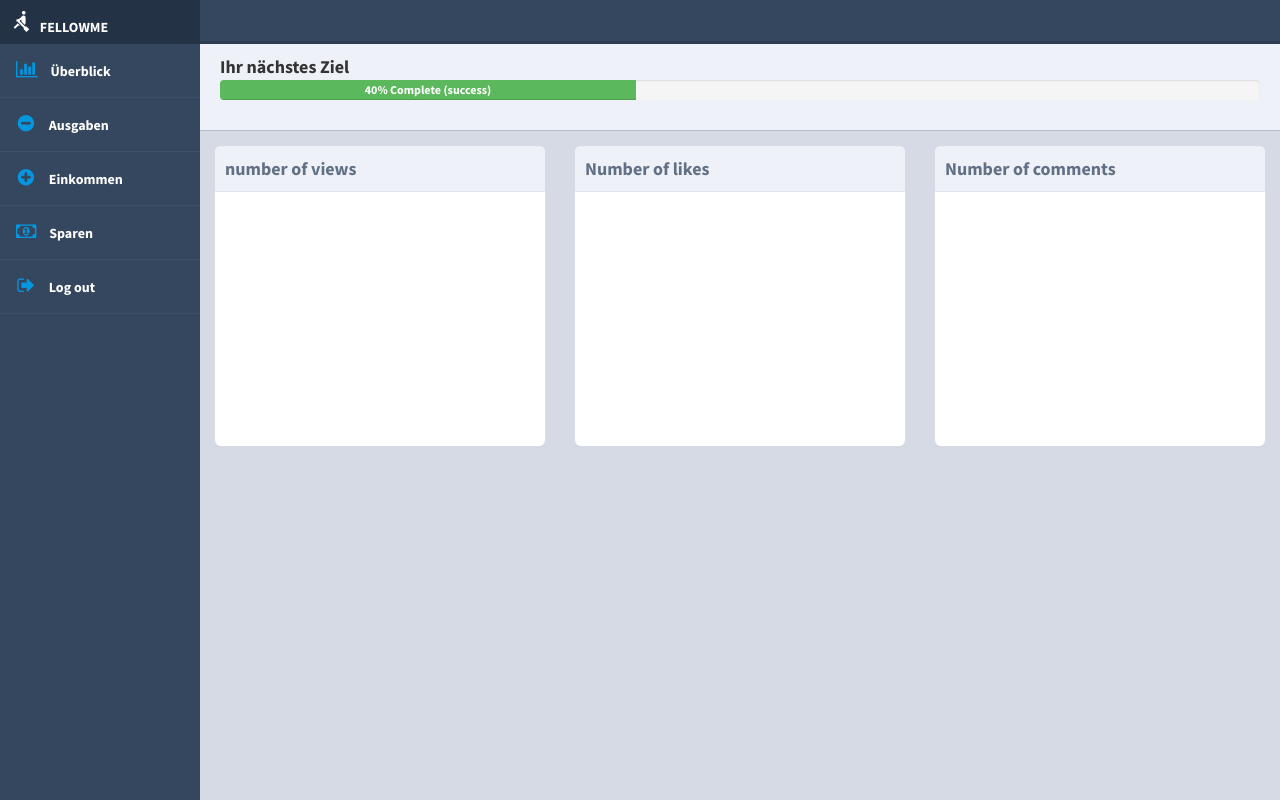
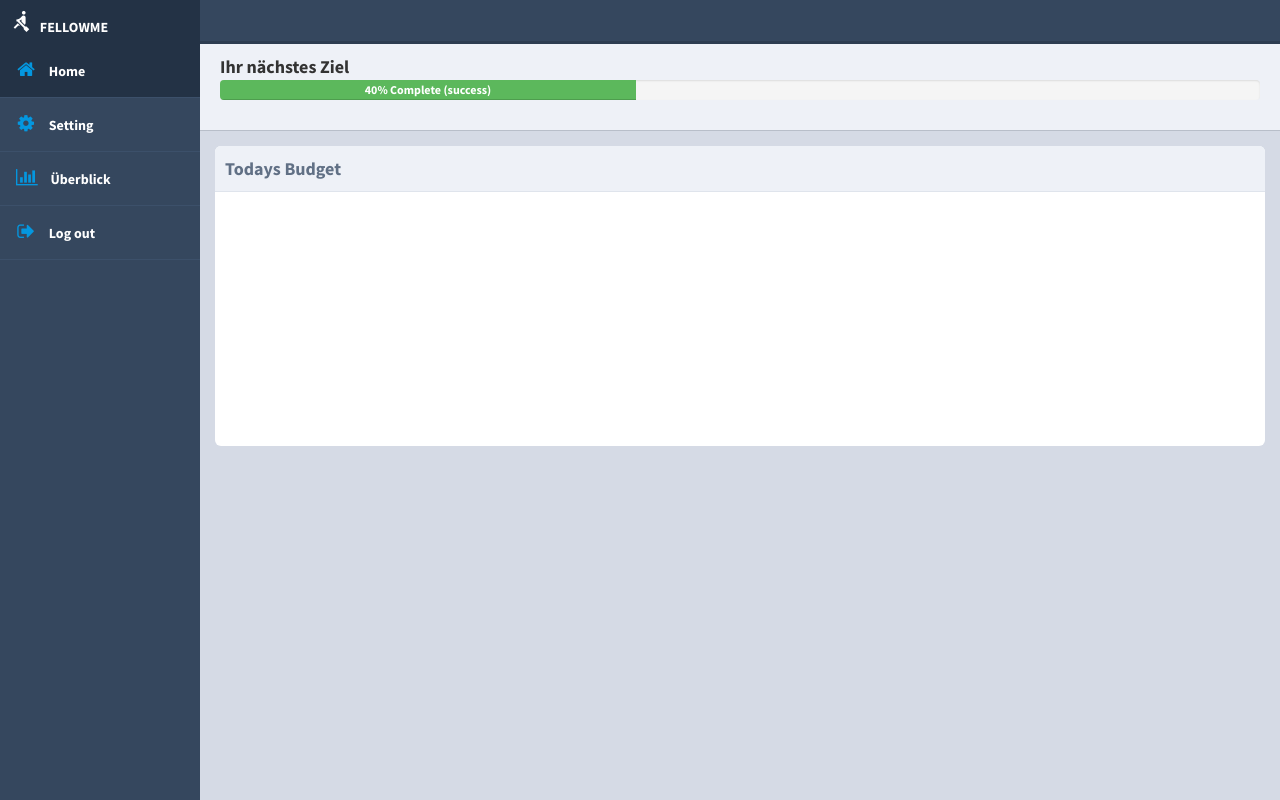
Before and after one commit to subhinlee/fellowme, a PHP site: page / in a window 1280 px wide. Run offline with PHP 8.4, Linux system fonts and the light colour scheme; a user stored in the database is signed in; some libraries are stand-ins or nearby versions.

Commit message:
active nav added

```diff
--- a/css/main.css
+++ b/css/main.css
@@ -118,6 +118,7 @@ body {
 	font-size: 14px;
 	font-weight: 600;
 }
+
 /* main content styles */
 .main-content {
 	padding: 40px;
@@ -222,3 +223,7 @@ body {
 	color: #617085;
 	font-weight: 600;
 }
+
+.side-nav-active {
+	background-color: #233245;
+}
--- a/header.php
+++ b/header.php
@@ -5,6 +5,10 @@ if(!isset($_SESSION["username"]) || $_SESSION["username"] == ""){
     header('Location: signup.php');
 }
 
+$selectedNav = 1;
+if(isset($_GET['nav'])){
+    $selectedNav = $_GET['nav'];
+}
 ?>
 
 <!DOCTYPE html>
@@ -55,31 +59,26 @@ if(!isset($_SESSION["username"]) || $_SESSION["username"] == ""){
     </div>
     <nav>
         <ul>
-            <li>
-                <a href="overview.php">
+           <li <?php if( $selectedNav == 1){echo 'class="side-nav-active"';}?>>
+                <a href="index.php?nav=1">
+                    <span><i class="fa fa-home" aria-hidden="true"></i></span>
+                    <span>Home</span>
+                </a>
+            </li>
+            <li <?php if( $selectedNav == 2){echo 'class="side-nav-active"';}?>>
+                <a href="setting.php?nav=2">
+                    <span><i class="fa fa-cog" aria-hidden="true"></i></span>
+                    <span>Setting</span>
+                </a>
+            </li>
+            <li <?php if( $selectedNav == 3){echo 'class="side-nav-active"';}?> >
+                <a href="overview.php?nav=3">
                     <span><i class="fa fa-bar-chart" aria-hidden="true"></i></span>
                     <span>Überblick</span>
                 </a>
             </li>
-            <li>
-                <a href="expense.php">
 
-                    <span><i class="fa fa-minus-circle" aria-hidden="true"></i></span>
-                    <span>Ausgaben</span>
-                </a>
-            </li>
-            <li>
-                <a href="income.php">
-                    <span><i class="fa fa-plus-circle" aria-hidden="true"></i></span>
-                    <span>Einkommen</span>
-                </a>
-            </li>
-            <li>
-                <a href="saving.php">
-                    <span><i class="fa fa-money" aria-hidden="true"></i></span>
-                    <span>Sparen</span>
-                </a>
-            </li>
+
             <li>
                 <a href="logout.php">
                     <span><i class="fa fa-sign-out" aria-hidden="true"></i></span>
--- a/index.php
+++ b/index.php
@@ -14,17 +14,11 @@ include("header.php");
 
 			<div class="main">
 				<div class="widget">
-					<div class="title">number of views</div>
+					<div class="title">Todays Budget
+					</div>
 					<div class="chart"></div>
 				</div>
-				<div class="widget">
-					<div class="title">Number of likes</div>
-					<div class="chart"></div>
-				</div>
-				<div class="widget">
-					<div class="title">Number of comments</div>
-					<div class="chart"></div>
-				</div>
+
 			</div>
 		</div>
 <?php
```
Also changed, not shown: expense.php (deleted, +0 -9 lines), income.php (deleted, +0 -9 lines), setting.php (renamed from saving.php).
